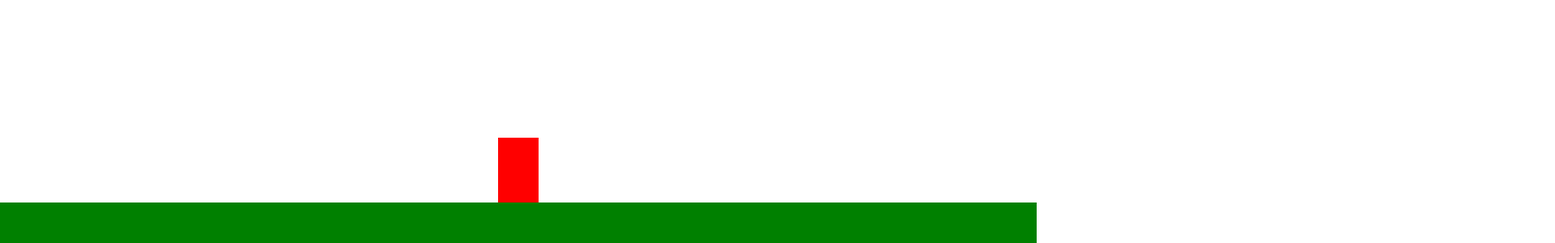
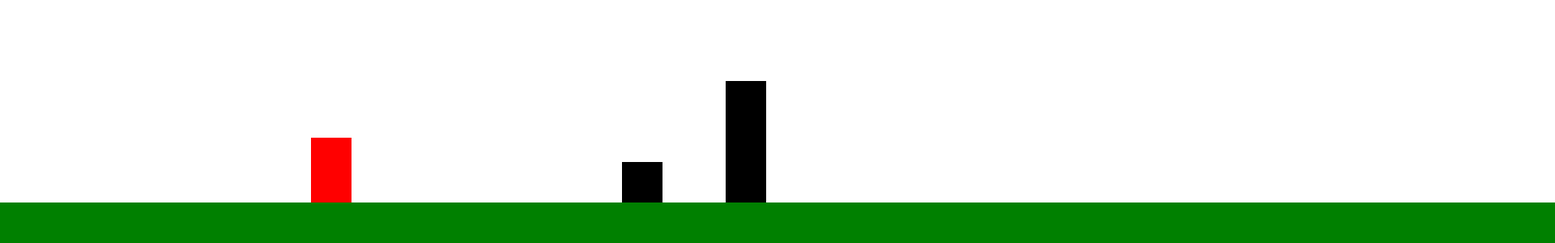
Before and after one commit to never-drive/S4F_Project_Nils, a React (Create React App) app in the folder jump-and-run-game/: page /mapone in a window 1280 px wide. Shown: the part 500-800 px from the top of the page at 81% size, 1920 px wide, since content can reach past the window. Built offline with nearby package versions, Linux system fonts and the light colour scheme.

Commit message:
jump implemented

```diff
--- a/jump-and-run-game/src/index.css
+++ b/jump-and-run-game/src/index.css
@@ -9,6 +9,7 @@ body {
   display: flex;
   align-items: flex-start;
   justify-content: center;
+  overflow: hidden;
 
 }
 
@@ -140,7 +141,7 @@ body {
 
 #Spielfigur {
   position: absolute;
-  left: 30;
+  left: 30vw;
   width: 50px;
   height: 80px;
   background-color: red;
@@ -151,8 +152,28 @@ body {
 #ground {
   position: absolute;
   bottom: 0;
-  left: 0;
+  left: 0vw;
   height: 50px;
   background-color: green;
   z-index: 0;
 }
+
+#block1 {
+  position: absolute;
+  bottom: 50px;
+  width: 50px;
+  height: 50px;
+  left: 60vw;
+  background-color: black;
+  z-index: 0;
+}
+
+#block2 {
+  position: absolute;
+  bottom: 50px;
+  width: 50px;
+  height: 150px;
+  left: 70vw;
+  background-color: black;
+  z-index: 0;
+}
--- a/jump-and-run-game/src/maps/map_one.js
+++ b/jump-and-run-game/src/maps/map_one.js
@@ -1,15 +1,26 @@
 import React, { useState, useEffect } from 'react';
+
+
 
 
 
 const MapOne = () => {
   const [bottomPositions, setBottomPosition] = useState(50);
 
+
   useEffect(() => {
     const handleKeyDown = (e) => {
       if (e.key === ' ') {
         jump();
       }
+      if (e.key === 'v') {
+        enterFullScreen();
+      }
+      if (e.key === 'Enter') {
+        enterFullScreen();
+        startgame();
+      }
+
     };
 
     document.addEventListener('keydown', handleKeyDown);
@@ -19,39 +30,102 @@ const MapOne = () => {
     };
   }, );
 
+
+
   const jump = () => {
+    // Figur hochsetzen
+    // warten (z.B. 10 ms)
+    // Figur runtersetzen (entscheiden wie tier runter)
+    const figur = document.querySelector('#Spielfigur');
+    let leftPositions = figur.offsetLeft;
+    let rightPositions = leftPositions + figur.offsetWidth;
     const blocks = document.querySelectorAll('.block');
+
     let blockPositions = [];
+    let blockdiff = [];
 
+    const hitbox = () => {
+      if (blockPositions.some((position) => screenheight-position.top === bottomPositions && position.left <= rightPositions && position.right >= leftPositions)) {
+        return true;
+      } else {
+        return false;
+      }
+    };
     blocks.forEach((block) => {
       let topPosition = block.offsetTop;
       let bottomPosition = topPosition + block.offsetHeight;
-
+      let leftPosition = block.offsetLeft;
+      let rightPosition = leftPosition + block.offsetWidth;
       const positionObj = {
         top: topPosition,
-        bottom: bottomPosition
+        bottom: bottomPosition,
+        left: leftPosition,
+        right: rightPosition,
       };
 
       blockPositions.push(positionObj);
+
+      blockdiff.push(rightPosition - leftPosition);
     });
+    function fall() {
+      setTimeout(() => {
+
+      }, 1000);
+    }
 
     let screenheight = window.screen.height;
-    if (blockPositions.some((position) => screenheight-position.top=== bottomPositions)) {
+    if (hitbox()) {
       setBottomPosition((prevBottomPosition) => prevBottomPosition + 150);
-    } else {
-      console.log(bottomPositions);
-      console.log(blockPositions);
-      console.log(screenheight);
     }
+
+
+
+
+
   };
+
+  function enterFullScreen() {
+    let element = document.documentElement;
+    if (element.requestFullscreen) {
+      element.requestFullscreen();
+    } else if (element.mozRequestFullScreen) {
+      element.mozRequestFullScreen();
+    } else if (element.webkitRequestFullscreen) {
+      element.webkitRequestFullscreen();
+    } else if (element.msRequestFullscreen) {
+      element.msRequestFullscreen();
+    }
+  }
+
+  const startgame = () => {
+    const blocks = document.querySelectorAll('.block');
+
+    blocks.forEach((block) => {
+
+      let currentPosition = parseFloat(block.offsetLeft);
+
+
+      const animateBlock = () => {
+        currentPosition -= 1;
+        block.style.left = `${currentPosition}px`;
+
+
+        if (currentPosition > -block.offsetWidth) {
+          requestAnimationFrame(animateBlock);
+        }
+      };
+
+      animateBlock();
+    });
+  };
+
 
   return (
     <div id="maponediv">
-      <div
-        id="Spielfigur"
-        style={{ bottom: `${bottomPositions}px` }}
-      ></div>
-      <div id="ground" className="block" style={{ width: '100%' }}></div>
+      <div id="Spielfigur" style={{ bottom: `${bottomPositions}px` }}></div>
+      <div id="ground" className="block" style={{ width: '2000px' }}></div>
+      <div id="block1" className="block"></div>
+      <div id="block2" className="block"></div>
 
     </div>
   );
```
Also changed, not shown: 2 other files (tests, documents, lock files or other folders).
